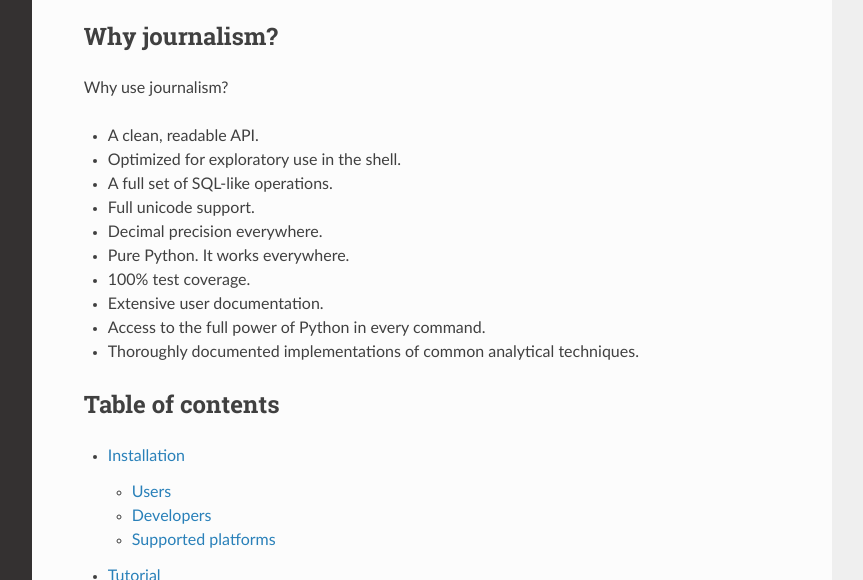
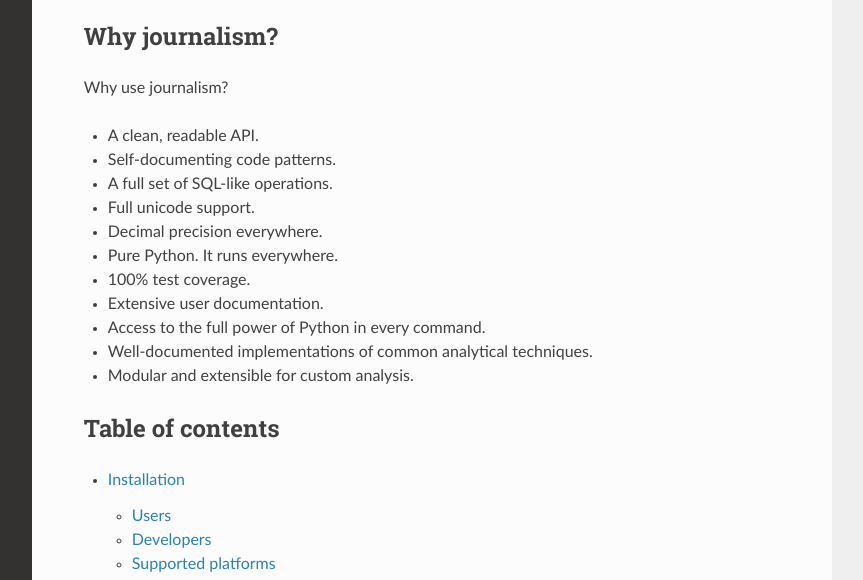
Before and after one commit to wireservice/agate, a Sphinx documentation site: the page built from docs/index.rst, in a window 1280 px wide and 900 px high, cut to the strip 320-900 px from the top of the window. Shown: the whole strip, without its empty margins (268-1131 px from the left). Built offline with Sphinx 7.4.7 and the Read the Docs theme 2.0.0, drawn with Linux system fonts in a browser that asks for light colours.

Commit message:
Update the raison d'etre.

```diff
--- a/docs/index.rst
+++ b/docs/index.rst
@@ -13,15 +13,16 @@ Why journalism?
 Why use journalism?
 
 * A clean, readable API.
-* Optimized for exploratory use in the shell.
+* Self-documenting code patterns.
 * A full set of SQL-like operations.
 * Full unicode support.
 * Decimal precision everywhere.
-* Pure Python. It works everywhere.
+* Pure Python. It runs everywhere.
 * 100% test coverage.
 * Extensive user documentation.
 * Access to the full power of Python in every command.
-* Thoroughly documented implementations of common analytical techniques.
+* Well-documented implementations of common analytical techniques.
+* Modular and extensible for custom analysis.
 
 Table of contents
 =================
```
Also changed, not shown: 1 other file.
